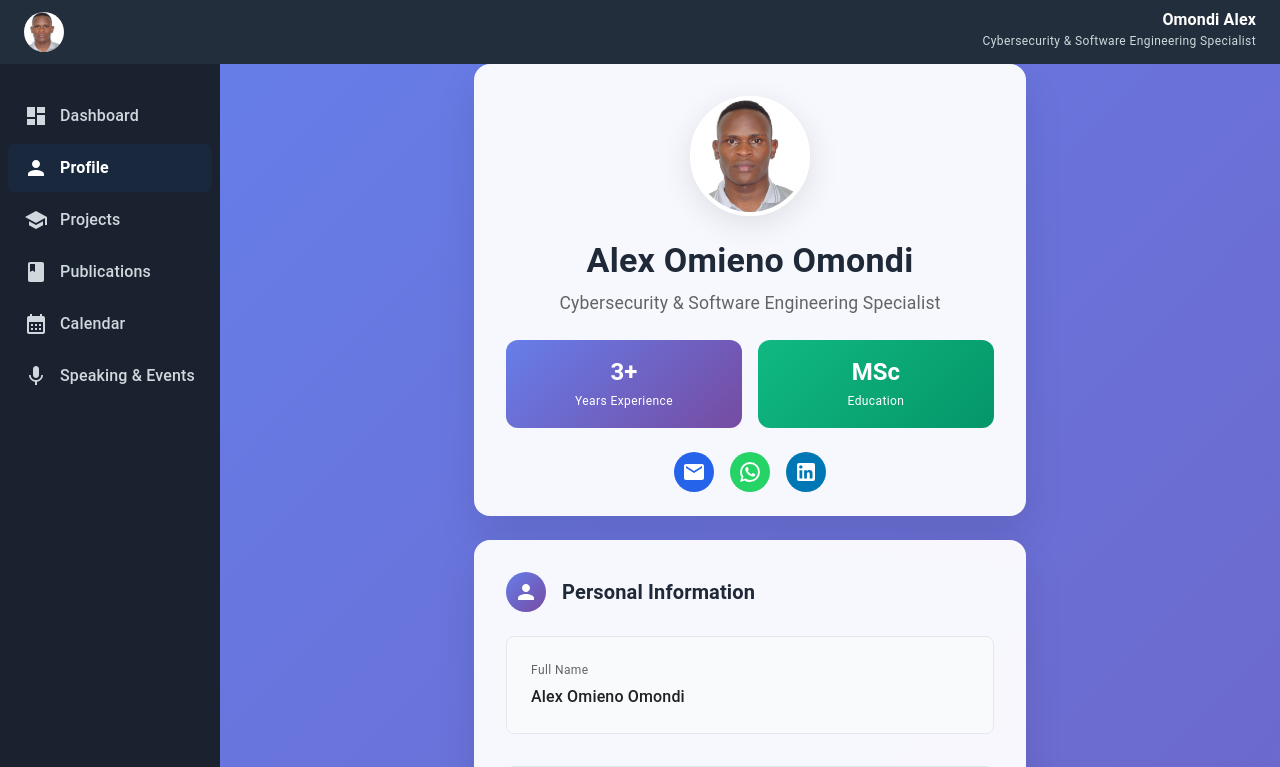
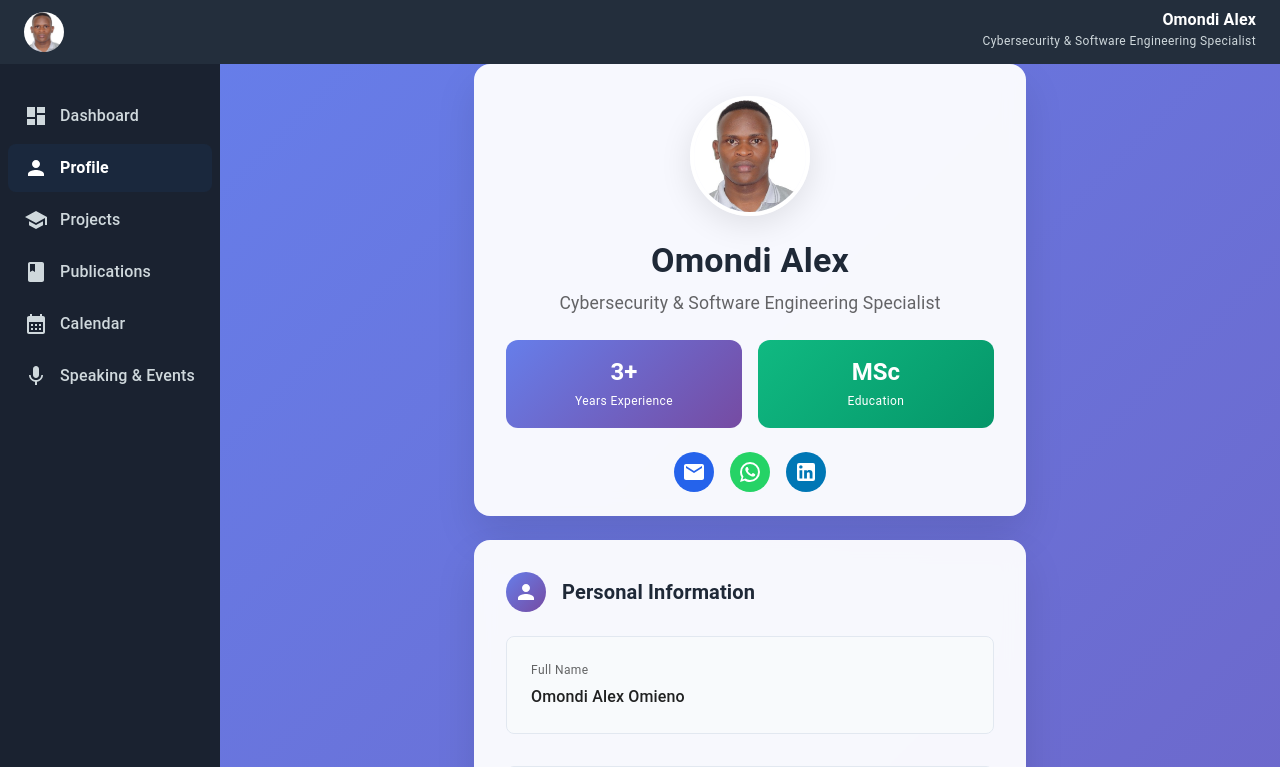
Before and after one commit to omondi-alex/client, a React (Create React App) app in the folder my-react-app/: page /profile in a window 1280 px wide. Shown: the top 767 px of the page. Built offline with nearby package versions, Linux system fonts and the light colour scheme.

Commit message:
Bio Updates

```diff
--- a/my-react-app/src/components/Calendar.js
+++ b/my-react-app/src/components/Calendar.js
@@ -92,7 +92,7 @@ const Calendar = () => {
     // Compose email
     const emailSubject = `Meeting Request: ${bookingForm.subject}`;
     const emailBody = `
-Dear Alex Omondi,
+Dear Omondi Alex,
 
 I would like to schedule a meeting with you. Here are the details:
 
@@ -119,7 +119,7 @@ ${bookingForm.name}
     `.trim();
 
     // Open email client
-    const mailtoLink = `mailto:alex.omondi@aims-senegal.org?subject=${encodeURIComponent(emailSubject)}&body=${encodeURIComponent(emailBody)}`;
+    const mailtoLink = `mailto:omondialex3517@gmail.com?subject=${encodeURIComponent(emailSubject)}&body=${encodeURIComponent(emailBody)}`;
     window.open(mailtoLink, '_blank');
 
     // Show success message
@@ -154,7 +154,7 @@ ${bookingForm.name}
               Schedule a Meeting
             </Typography>
             <Typography variant="h6" color="text.secondary" sx={{ mb: 4 }}>
-              Book a consultation or meeting with Alex Omondi
+              Book a consultation or meeting with Me
             </Typography>
           </Box>
         </Grid>
@@ -172,7 +172,7 @@ ${bookingForm.name}
               <Box>
                 <Alert severity="info" sx={{ mb: 3 }}>
                   <Typography variant="body2">
-                    <strong>How it works:</strong> Fill out the form below and we'll open your email client with a pre-filled message to Alex. Simply send the email to complete your meeting request.<br />
+                    <strong>How it works:</strong> Fill out the form below and we'll open your email client with a pre-filled message. Simply send the email to complete your meeting request.<br />
                     <strong>Available Hours:</strong> Monday - Friday, 9:00 AM - 5:00 PM (EAT)<br />
                     <strong>Response Time:</strong> Within 24 hours for meeting confirmations
                   </Typography>
@@ -418,7 +418,7 @@ ${bookingForm.name}
                 <Box sx={{ display: 'flex', flexDirection: 'column', gap: 2 }}>
                   <Box sx={{ display: 'flex', alignItems: 'center', gap: 1 }}>
                     <EmailIcon color="primary" />
-                    <Typography variant="body2">alex.omondi@aims-senegal.org</Typography>
+                    <Typography variant="body2">omondialex3517@gmail.com</Typography>
                   </Box>
                   <Box sx={{ display: 'flex', alignItems: 'center', gap: 1 }}>
                     <PhoneIcon color="primary" />
--- a/my-react-app/src/components/ProfileDashboard.js
+++ b/my-react-app/src/components/ProfileDashboard.js
@@ -31,8 +31,8 @@ function TabPanel(props) {
 }
 
 const info = [
-  { label: 'Full Name', value: 'Alex Omieno Omondi' },
-  { label: 'Email', value: 'omondialex3517@gmail.com' },
+  { label: 'Full Name', value: 'Omondi Alex Omieno' },
+  { label: 'Email', value: 'omondialex3517@gmail.com ' },
   { label: 'Alternate Email', value: 'alex.omondi@aims-senegal.org' },
   { label: 'Address', value: 'Nairobi, Kenya' },
   { label: 'WhatsApp', value: '+254 707 750879' },
@@ -83,7 +83,7 @@ const ProfileDashboard = () => {
                 />
               </Box>
               <Typography variant="h4" fontWeight={700} sx={{ mb: 1, color: '#1f2937' }}>
-                Alex Omieno Omondi
+                Omondi Alex
               </Typography>
               <Typography variant="body1" color="text.secondary" sx={{ mb: 3, fontSize: '1.1rem' }}>
                 Cybersecurity & Software Engineering Specialist
@@ -193,7 +193,7 @@ const ProfileDashboard = () => {
                       Full Name
                     </Typography>
                     <Typography variant="body1" fontWeight={500}>
-                      Alex Omieno Omondi
+                      Omondi Alex Omieno
                     </Typography>
                   </Box>
                 </Grid>
@@ -798,7 +798,7 @@ const ProfileDashboard = () => {
             <Box sx={{ position: 'relative', mb: 2 }}>
               <Avatar src={fazitechImg} sx={{ width: isMobile ? 70 : 100, height: isMobile ? 70 : 100, border: '3px solid #e5e7eb', boxShadow: 2 }} />
             </Box>
-            <Typography variant="h6" fontWeight={700} align="center" sx={{ mb: 0.5, fontSize: isMobile ? '1.1rem' : '1.25rem' }}>Alex Omieno Omondi</Typography>
+            <Typography variant="h6" fontWeight={700} align="center" sx={{ mb: 0.5, fontSize: isMobile ? '1.1rem' : '1.25rem' }}>Omondi Alex Omieno</Typography>
             <Typography variant="body2" color="text.secondary" align="center" sx={{ mb: 2, fontSize: isMobile ? '0.85rem' : '1rem' }}>omondialex3517@gmail.com</Typography>
             <Divider sx={{ my: 2, width: '100%' }} />
             <Typography variant="subtitle1" fontWeight={600} mb={2} align="left" sx={{ fontSize: isMobile ? '1rem' : '1.1rem' }}>Personal Info</Typography>
@@ -876,7 +876,7 @@ const ProfileDashboard = () => {
             <TabPanel value={tab} index={0}>
               <Grid container spacing={3} sx={{ mt: 0.5 }}>
                 <Grid item xs={12} md={6}>
-                  <TextField label={<><b>Full Name</b> <span style={{color:'#2563eb'}}>*</span></>} fullWidth margin="normal" value="Alex Omieno Omondi" />
+                  <TextField label={<><b>Full Name</b> <span style={{color:'#2563eb'}}>*</span></>} fullWidth margin="normal" value="Omondi Alex Omieno" />
                   <TextField label="LinkedIn Link" fullWidth margin="normal" value="https://www.linkedin.com/in/omondi-alex/" InputProps={{ startAdornment: <InputAdornment position="start"><LinkedInIcon /></InputAdornment> }} />
                   <TextField label="Alternative Email" fullWidth margin="normal" value="alex.omondi@aims-senegal.org" InputProps={{ startAdornment: <InputAdornment position="start"><EmailIcon /></InputAdornment> }} />
                   <TextField label="Facebook Link" fullWidth margin="normal" placeholder="Enter Facebook profile link" />
--- a/my-react-app/src/components/SpeakingEvents.js
+++ b/my-react-app/src/components/SpeakingEvents.js
@@ -300,7 +300,7 @@ const SpeakingEvents = () => {
     // Compose email
     const emailSubject = `Speaking Invitation: ${inviteForm.topic}`;
     const emailBody = `
-Dear Alex Omondi,
+Dear Omondi Alex,
 
 I would like to invite you to speak at our event. Here are the details:
 
@@ -330,7 +330,7 @@ ${inviteForm.name}
     `.trim();
 
     // Open email client
-    const mailtoLink = `mailto:alex.omondi@aims-senegal.org?subject=${encodeURIComponent(emailSubject)}&body=${encodeURIComponent(emailBody)}`;
+    const mailtoLink = `mailto:omondialex3517@gmail.com?subject=${encodeURIComponent(emailSubject)}&body=${encodeURIComponent(emailBody)}`;
     window.open(mailtoLink, '_blank');
 
     // Show success message
@@ -704,10 +704,10 @@ ${inviteForm.name}
           <Card sx={{ borderRadius: 4, boxShadow: '0 20px 40px rgba(0,0,0,0.1)', mb: 3, background: 'rgba(255,255,255,0.95)', backdropFilter: 'blur(10px)' }}>
             <CardContent sx={{ p: 4, textAlign: 'center' }}>
               <Typography variant="h6" fontWeight={600} sx={{ mb: 2, color: '#1f2937' }}>
-                Invite Alex to Speak
+                Invite Me to Speak
               </Typography>
               <Typography variant="body2" color="text.secondary" sx={{ mb: 3 }}>
-                Looking for a speaker for your event? Alex is available for conferences, workshops, university lectures, and corporate training.
+                Looking for a speaker for your event? I'm is available for conferences, workshops, university lectures, and corporate training.
               </Typography>
               <Button
                 variant="contained"
@@ -1023,10 +1023,10 @@ ${inviteForm.name}
               <Card sx={{ borderRadius: 3, boxShadow: 3 }}>
                 <CardContent>
                   <Typography variant="h6" fontWeight={600} sx={{ mb: 2 }}>
-                    Invite Alex to Speak
+                    Invite Me to Speak
                   </Typography>
                   <Typography variant="body2" color="text.secondary" sx={{ mb: 2 }}>
-                    Looking for a speaker for your event? Alex is available for conferences, workshops, university lectures, and corporate training.
+                    Looking for a speaker for your event? I'm available for conferences, workshops, university lectures, and corporate training.
                   </Typography>
                   <Button
                     variant="outlined"
@@ -1057,7 +1057,7 @@ ${inviteForm.name}
         <DialogTitle sx={{ pb: 1 }}>
           <Box sx={{ display: 'flex', justifyContent: 'space-between', alignItems: 'center' }}>
             <Typography variant="h5" fontWeight={600}>
-              Invite Alex to Speak
+              Invite Me to Speak
             </Typography>
             <IconButton onClick={() => setOpenInviteDialog(false)}>
               <CloseIcon />
```
Also changed, not shown: 1 other file (tests, documents, lock files or other folders).
